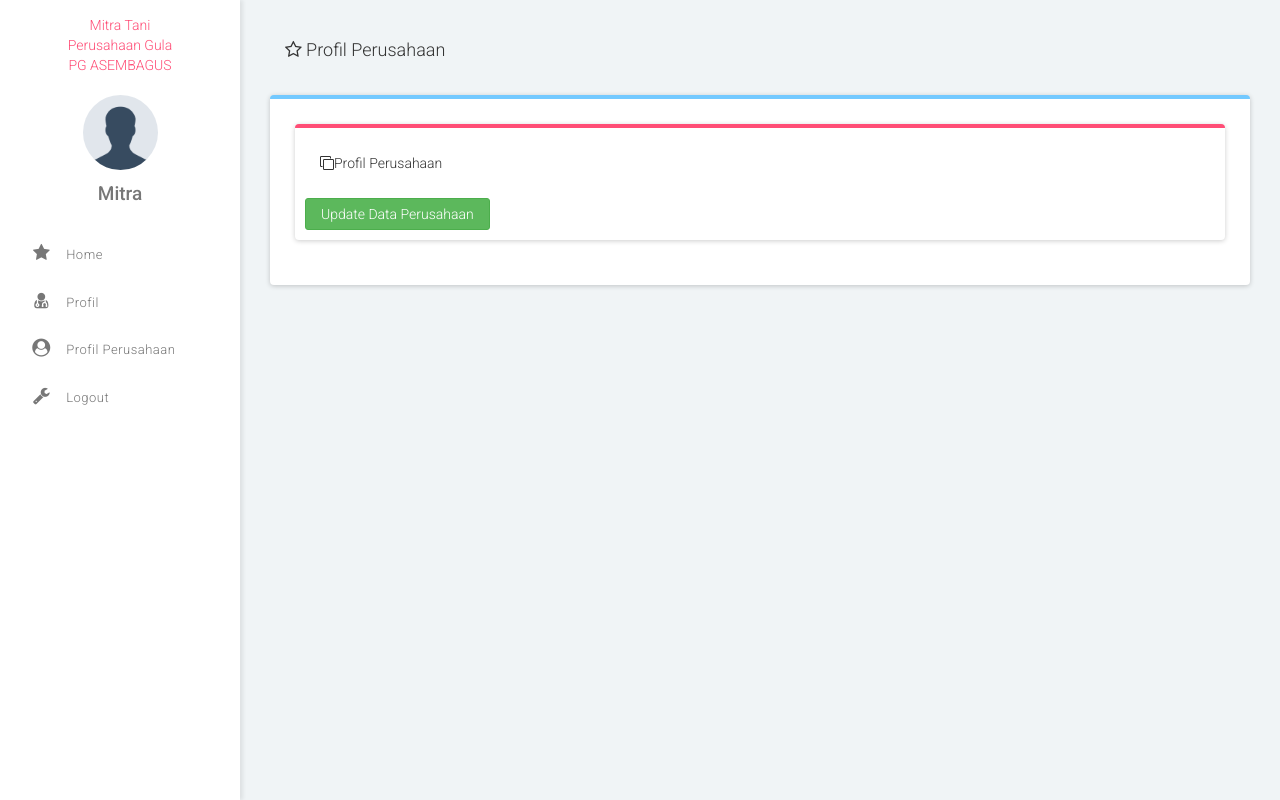
After one commit to Zammilzm/Skripsi, a CodeIgniter app: page /Skripsi/index.php/member/profil_usaha in a window 1280 px wide. The commit adds this page. Run offline with CodeIgniter, Linux system fonts and the light colour scheme; data that the repository does not hold is empty.

Commit message:
Penambahan Profil

```diff
--- a/application/controllers/Admin.php
+++ b/application/controllers/Admin.php
@@ -6,12 +6,13 @@
  * Time: 10:22
  */
 
-class Admin extends CI_Controller {
+class Admin extends CI_Controller
+{
 
     public function __construct()
     {
         parent::__construct();
-        $this->load->helper('url');
+        $this->load->model('user_model');
     }
 
     public function index(){
@@ -19,4 +20,5 @@ class Admin extends CI_Controller {
         load_view('home', $data);
     }
 
+
 }
--- a/application/controllers/Member.php
+++ b/application/controllers/Member.php
@@ -41,4 +41,20 @@
             redirect('Member/profil');
         }
     }
+        public function profil_usaha()
+        {
+            $this->form_validation->set_rules('profil', 'Profil Perusahaan', 'required');
+
+            if ($this->form_validation->run() === false) {
+                $data['profil'] = $this->User_model->profil_perusahaan()->result();
+                load_view_user('user/profil_perusahaan', $data);
+            } else {
+                $data = array(
+                    'profil' => $this->input->post('profil')
+                );
+                $this->User_model->update_profil_perusahaan($data);
+                redirect('Member/profil_usaha');
+            }
+
+        }
 }
--- a/application/models/User_model.php
+++ b/application/models/User_model.php
@@ -17,6 +17,15 @@ class User_model extends CI_Model {
         $this->db->update('tb_admin',$data, array('id_user' => $this->session->userdata('id_user')));
     }
 
+    public function profil_perusahaan(){
+        $query = $this->db->get('tb_profil_perusahaan');
+        return $query;
+    }
+
+    public function update_profil_perusahaan($data){
+        $this->db->update('tb_profil_perusahaan', $data);
+    }
+
     public function cek_pass( $level, $user, $pass )
     {
         return $this->db->get_where('tb_admin', array('user' => $user, 'pass' => $pass))->result();
--- a/application/views/user/header_user.php
+++ b/application/views/user/header_user.php
@@ -28,7 +28,7 @@
                 <li class="sidebar-close"><a href="#"><i class="fa fa-fw fa-close"></i></a></li>
                 <li><a href="<?=site_url('Member/index')?>"><i class="fa fa-fw fa-star"></i><span>Home</span></a></li>
                 <li><a href="<?=site_url('Member/profil')?>"><i class="fa fa-fw fa-user-md"></i><span>Profil</span></a></li>
-                <li><a href="<?=site_url('Member/profil')?>"><i class="fa fa-fw fa-user-circle"></i><span>Profil Perusahaan</span></a></li>
+                <li><a href="<?=site_url('Member/profil_usaha')?>"><i class="fa fa-fw fa-user-circle"></i><span>Profil Perusahaan</span></a></li>
                 <li><a href="<?=site_url('user/logout')?>"><i class="fa fa-fw fa-wrench"></i><span>Logout</span></a></li>
             </ul>
 
--- /dev/null
+++ b/application/views/user/profil_perusahaan.php
@@ -0,0 +1,91 @@
+<div id="top-nav">
+    <nav class="navbar navbar-default">
+        <div class="container-fluid">
+            <div class="navbar-header">
+                <!-- Navbar toggle button -->
+                <button type="button" class="navbar-toggle collapsed" data-toggle="collapse" data-target="#menu"
+                        aria-expanded="false">
+                    <i class="fa fa-bars"></i>
+                </button>
+                <!-- Sidebar toggle button -->
+                <button type="button" class="sidebar-toggle">
+                    <i class="fa fa-bars"></i>
+                </button>
+                <a class="navbar-brand text-size-24" href="#"><i class="fa fa-star-o"></i> Profil Perusahaan</a>
+            </div>
+        </div>
+    </nav>
+</div>
+<div id="content">
+    <div class="panel panel-info">
+        <div class="panel-body">
+            <?php foreach ($profil as $prof)?>
+            <div class="row">
+                    <div class="col-xs-12">
+                        <div class="panel panel-default">
+                            <div class="panel-body">
+                                <span class="text-size-22"><i class="fa fa-clone space-right-10"></i>Profil Perusahaan</span>
+                                <p class="break-top-10 text-size-16">
+                                    <?=$prof->profil?>
+                                </p>
+                            </div>
+                            <a
+                                href="javascript:;"
+                                data-profil="<?=$prof->profil?>"
+                                data-toggle="modal" data-target="#edit-data">
+                                <button  data-toggle="modal" data-target="#ubah-data" class="btn btn-success">Update Data Perusahaan</button>
+                            </a>
+                        </div>
+                    </div>
+            </div>
+<?php  ?>
+        </div>
+    </div>
+</div>
+
+<script type='text/javascript' src="<?php echo base_url(); ?>floyd/plugins/jquery/jquery-3.1.1.min.js"></script>
+<script type='text/javascript' src="<?php echo base_url(); ?>floyd/plugins/bootstrap/js/bootstrap.min.js"></script>
+<script type='text/javascript' src="<?php echo base_url(); ?>floyd/js/theme-floyd.js"></script>
+<script type="text/javascript">
+    $(document).ready(function() {
+        // Untuk sunting
+        $('#edit-data').on('show.bs.modal', function (event) {
+            var div = $(event.relatedTarget) // Tombol dimana modal di tampilkan
+            var modal          = $(this)
+
+            // Isi nilai pada field
+            modal.find('#profil').attr("value",div.data('profil'));
+        });
+    });
+</script>
+
+<div class="modal fade" id="edit-data" role="dialog">
+    <div class="modal-dialog" role="document">
+        <div class="modal-content">
+            <div class="modal-header">
+                <button type="button" class="close" data-dismiss="modal" aria-label="Close"><span aria-hidden="true">&times;</span></button>
+                <h3 class="modal-title">
+                    <center>
+                        Edit Profil Perusahaan
+                    </center>
+                </h3>
+            </div>
+            <div class="modal-body">
+                <form action="<?=site_url('Member/profil_usaha')?>" role="form" class="form-horizontal" method="post">
+                    <input type="hidden" value="" name="id"/>
+                    <div class="form-body">
+                        <div class="form-group">
+                            <label class="control-label col-md-3">Profil</label>
+                            <div class="col-md-9">
+                                <input name="profil" class="form-control" type="text" id="profil">
+                                <span class="help-block"></span>
+                            </div>
+                        </div>
+                    </div>
+                    <input type="submit" value="submit" class="btn btn-info btn-block"><br>
+                </form>
+            </div>
+        </div><!-- /.modal-content -->
+    </div><!-- /.modal-dialog -->
+</div><!-- /.modal -->
+<!-- End Bootstrap modal -->
```
